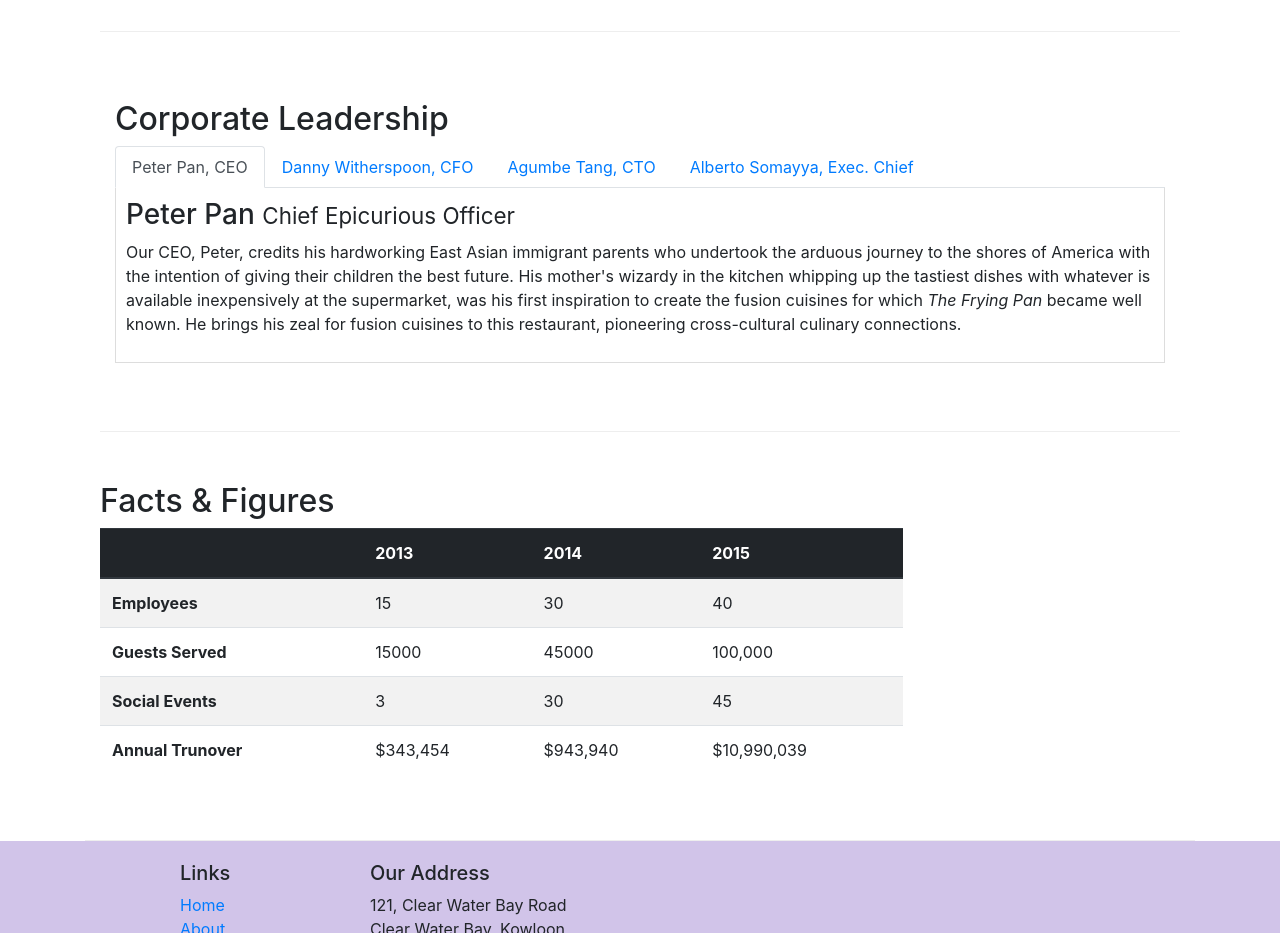
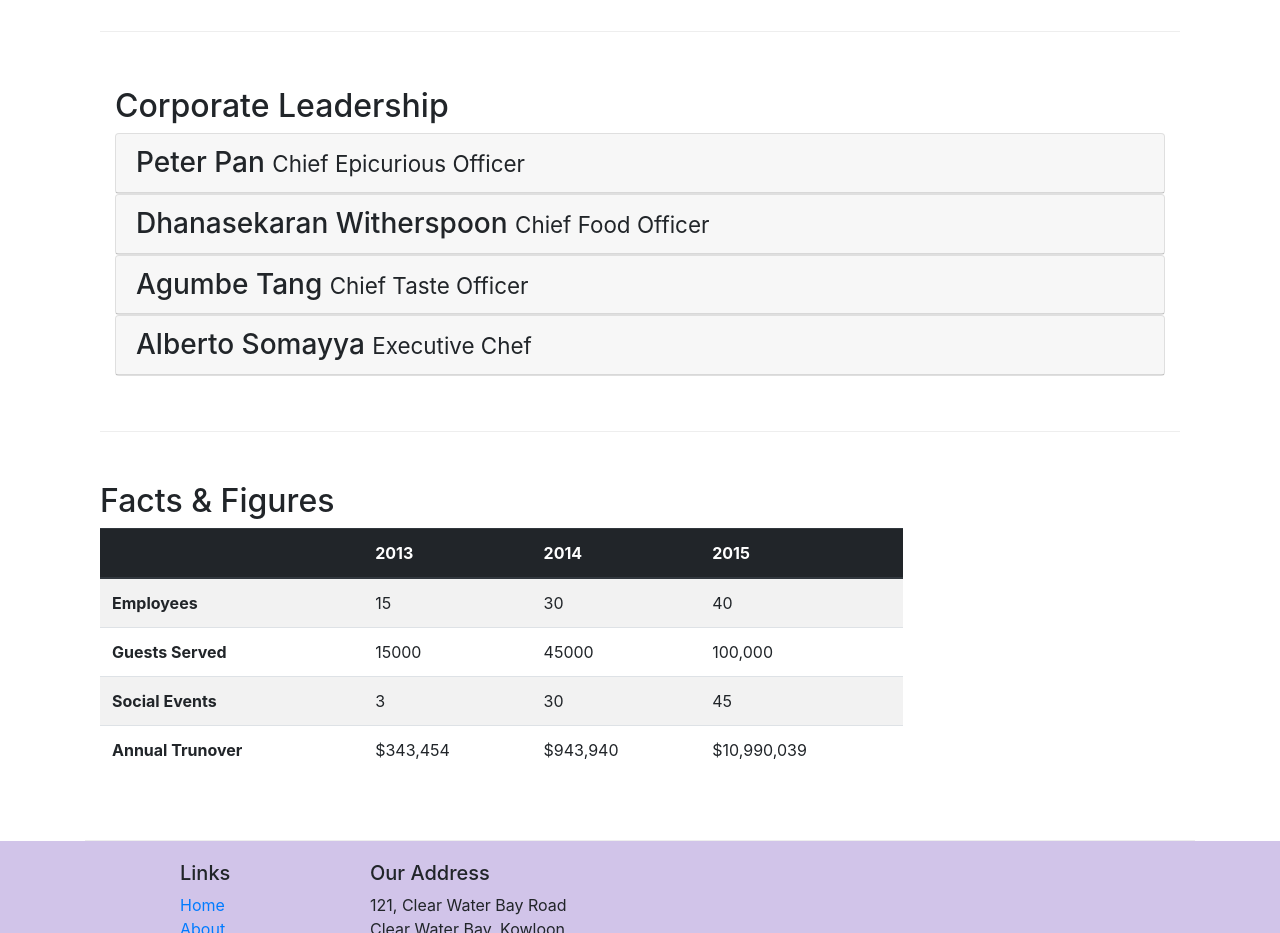
Before and after one commit to shakeelbabar/BootStrap4, a website: page aboutus.html in a window 1280 px wide. Shown: the part 940-1873 px from the top of the page. Drawn offline with nearby package versions, Linux system fonts and the light colour scheme.

Commit message:
Accordion

```diff
--- a/aboutus.html
+++ b/aboutus.html
@@ -106,7 +106,7 @@
                 <div class="col-12">
                     <h2>Corporate Leadership</h2>
 
-                    <ul class="nav nav-tabs">
+                    <!-- <ul class="nav nav-tabs">
                         <li class="nav-item">
                             <a role="tab" class="nav-link active" href="#peter" data-toggle="tab">Peter Pan, CEO</a>
                         </li>
@@ -120,7 +120,6 @@
                             <a href="#alberto" role="tab" class="nav-link" data-toggle="tab">Alberto Somayya, Exec. Chief</a>
                         </li>
                     </ul>
-
 
                     <div class="tab-content">
                         <div role="tabpanel" class="tab-pane fade show active" id="peter">
@@ -141,6 +140,65 @@
                         <div role="tabpanel" class="tab-pane fade" id="alberto">
                             <h3>Alberto Somayya <small>Executive Chef</small></h3>
                             <p class="d-none d-sm-block">Award winning three-star Michelin chef with wide International experience having worked closely with whos-who in the culinary world, he specializes in creating mouthwatering Indo-Italian fusion experiences. He says, <em>Put together the cuisines from the two craziest cultures, and you get a winning hit! Amma Mia!</em></p>
+                        </div>
+                    </div> -->
+
+                    <div id="accordion">
+                        <div class="card">
+                            <div class="card-header" role="tab" id="peterhead">
+                                <h3 class="mb-0">
+                                    <a data-toggle="collapse" data-target="#peter" >
+                                        Peter Pan <small>Chief Epicurious Officer</small>
+                                    </a>
+                                </h3>
+                            </div>
+                            <div class="collapse" id="peter" data-parent="#accordion">
+                                <div class="card-body">
+                                    <p class="d-none d-sm-block">Our CEO, Peter, credits his hardworking East Asian immigrant parents who undertook the arduous journey to the shores of America with the intention of giving their children the best future. His mother's wizardy in the kitchen whipping up the tastiest dishes with whatever is available inexpensively at the supermarket, was his first inspiration to create the fusion cuisines for which <em>The Frying Pan</em> became well known. He brings his zeal for fusion cuisines to this restaurant, pioneering cross-cultural culinary connections.</p>
+                                </div>
+                            </div>
+                        </div>
+
+                        <div class="card">
+                            <div class="card-header" role="tab" id="dannyhead">
+                                <h3 class="mb-0">
+                                    <a data-toggle="collapse" data-target="#danny">Dhanasekaran Witherspoon <small>Chief Food Officer</small>
+                                    </a>
+                                </h3>
+                            </div>
+                            <div class="collapse" id="danny" data-parent="#accordion">
+                                <div class="card-body">
+                                    <p class="d-none d-sm-block">Our CFO, Danny, as he is affectionately referred to by his colleagues, comes from a long established family tradition in farming and produce. His experiences growing up on a farm in the Australian outback gave him great appreciation for varieties of food sources. As he puts it in his own words, <em>Everything that runs, wins, and everything that stays, pays!</em></p>
+                                </div>
+                            </div>
+                        </div>
+
+                        <div class="card">
+                            <div class="card-header" role="tab" id="agumbehead">
+                                <h3 class="mb-0">
+                                    <a data-toggle="collapse" data-target="#agumbe">Agumbe Tang <small>Chief Taste Officer</small>
+                                    </a>
+                                </h3>
+                            </div>
+                            <div class="collapse" id="agumbe" data-parent="#accordion">
+                                <div class="card-body">
+                                    <p class="d-none d-sm-block">Blessed with the most discerning gustatory sense, Agumbe, our CTO, personally ensures that every dish that we serve meets his exacting tastes. Our chefs dread the tongue lashing that ensues if their dish does not meet his exacting standards. He lives by his motto, <em>You click only if you survive my lick.</em></p>
+                                </div>
+                            </div>
+                        </div>
+
+                        <div class="card">
+                            <div class="card-header" role="tab" id="albertohead">
+                                <h3 class="mb-0">
+                                    <a data-toggle="collapse" data-target="#alberto">Alberto Somayya <small>Executive Chef</small>
+                                    </a>
+                                </h3>
+                            </div>
+                        </div>
+                        <div class="collapse" id="alberto" data-parent="#accordion">
+                            <div class="card-body">
+                                <p class="d-none d-sm-block">Award winning three-star Michelin chef with wide International experience having worked closely with whos-who in the culinary world, he specializes in creating mouthwatering Indo-Italian fusion experiences. He says, <em>Put together the cuisines from the two craziest cultures, and you get a winning hit! Amma Mia!</em></p>
+                            </div>
                         </div>
                     </div>
                 </div>
```
